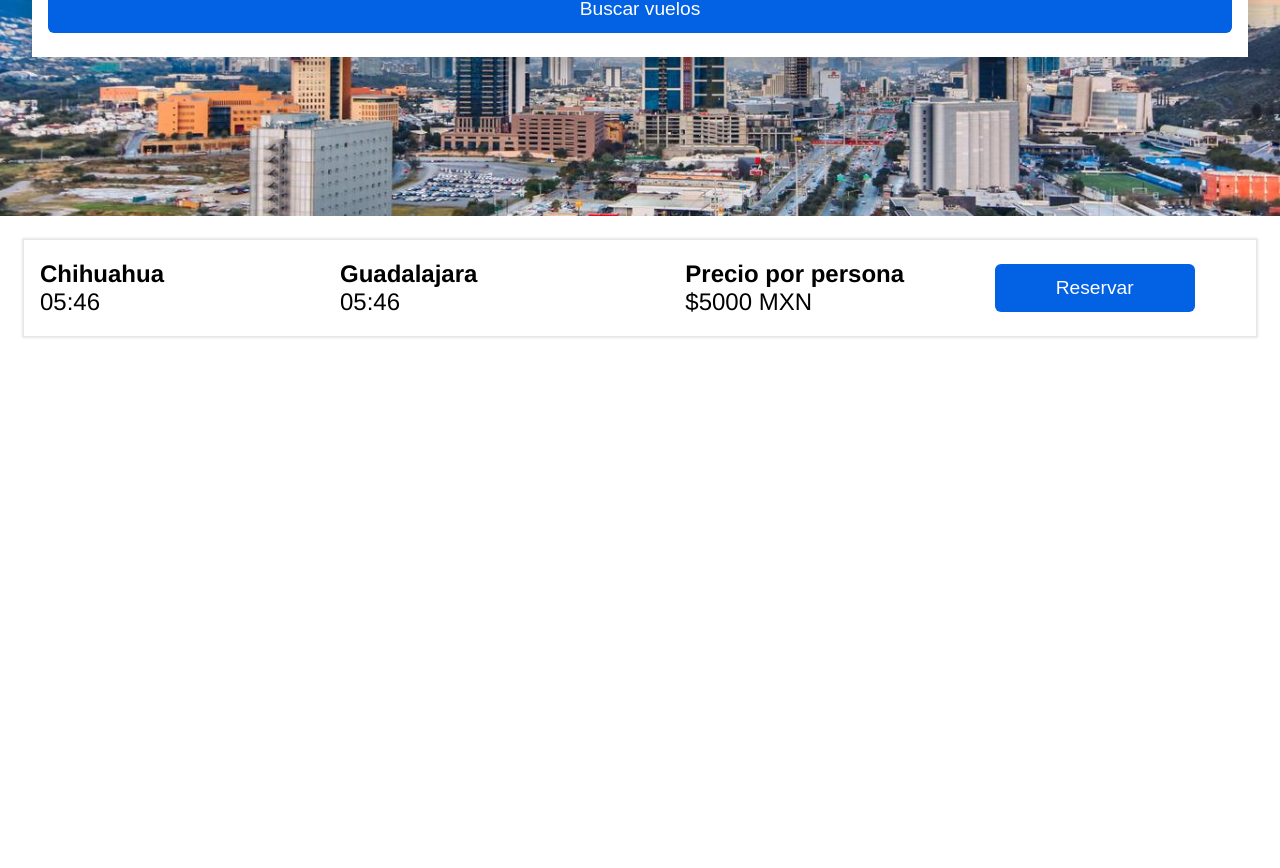
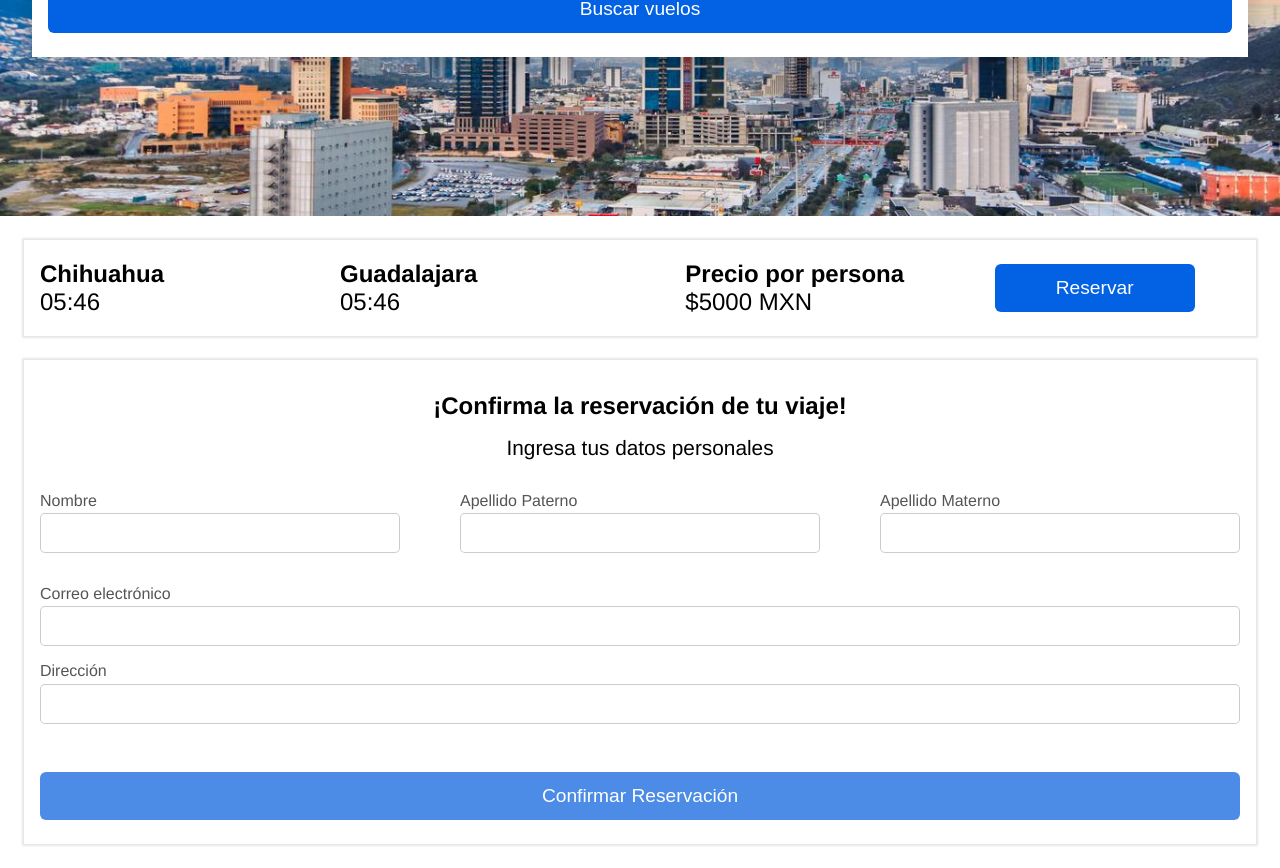
Before and after one commit to AlexisDominguez/TrueHomeTest, a React (Create React App) app: page / in a window 1280 px wide. Shown: the part 369-1237 px from the top of the page. Before the commit the page ends 800 px from the top, so only its background shows below. Built offline with nearby package versions, Linux system fonts and the light colour scheme.

Commit message:
Added booking form

```diff
--- /dev/null
+++ b/src/components/TextInput/TextInput.module.css
@@ -0,0 +1,27 @@
+.textInputLabel {
+  display: block;
+  margin-bottom: 0.2rem;
+  color: #555;
+}
+
+.textInput {
+  padding: 0.5rem;
+  font-size: 1.2rem;
+  border: 1px solid rgba(0, 0, 0, 0.2);
+  border-radius: 5px;
+  box-shadow: none;
+  transition: 0.2s;
+  width: 100%;
+}
+
+.textInput:focus {
+  border-color: var(--main-color);
+  transition: 0.2s;
+  outline: none;
+  box-shadow: 0 0 5px 0px var(--main-color);
+}
+
+.errorMessage {
+  margin-top: 0.2rem;
+  color: var(--error-color);
+}
--- /dev/null
+++ b/src/components/TextInput/TextInput.tsx
@@ -0,0 +1,42 @@
+import { ChangeEvent, FC } from "react";
+import styles from "./TextInput.module.css";
+
+interface ITextInputProps {
+  value?: number | string;
+  label: string;
+  error: boolean;
+  errorMessage: string;
+  containerClassName?: string;
+  onChange: (event: ChangeEvent<HTMLInputElement>) => void;
+  name?: string;
+  required?: boolean;
+}
+
+const TextInput: FC<ITextInputProps> = (props) => {
+  const {
+    value,
+    onChange,
+    error,
+    containerClassName,
+    errorMessage,
+    label,
+    name,
+    required,
+  } = props;
+  return (
+    <div className={containerClassName}>
+      <label className={styles.textInputLabel}>{label}</label>
+      <input
+        type="text"
+        name={name}
+        value={value}
+        required={required}
+        onChange={onChange}
+        className={styles.textInput}
+      />
+      {error && <div className={styles.errorMessage}>{errorMessage}</div>}
+    </div>
+  );
+};
+
+export default TextInput;
--- /dev/null
+++ b/src/components/TextInput/index.ts
@@ -0,0 +1 @@
+export { default } from "./TextInput";
--- /dev/null
+++ b/src/models/Customer.tsx
@@ -0,0 +1,7 @@
+export interface ICustomer {
+  name: string;
+  lastName: string;
+  secondLastName: string;
+  address: string;
+  email: string;
+}
--- /dev/null
+++ b/src/modules/BookingForm/BookingForm.module.css
@@ -0,0 +1,32 @@
+.bookingFormContainer {
+  margin: 1.5rem;
+  width: auto;
+}
+
+.bookingFormNameInputs {
+  display: flex;
+  justify-content: space-between;
+}
+
+.bookingFromInputContainer {
+  width: 30%;
+  margin: 1rem 0;
+}
+
+.bookingFormInputs {
+  margin: 1rem 0;
+}
+
+.bookingFormTitle {
+  text-align: center;
+  font-size: 1.5rem;
+  font-weight: bold;
+  margin-top: 1rem;
+  margin-bottom: 1rem;
+}
+
+.bookingFormSubTitle {
+  text-align: center;
+  font-size: 1.3rem;
+  margin-bottom: 1rem;
+}
--- /dev/null
+++ b/src/modules/BookingForm/BookingForm.tsx
@@ -0,0 +1,112 @@
+import { ChangeEvent, useState } from "react";
+import Card from "../../components/Card";
+import TextInput from "../../components/TextInput";
+import styles from "./BookingForm.module.css";
+import { ICustomer } from "../../models/Customer";
+import Button from "../../components/Button";
+import { nameValidation } from "../../utils/nameValidation";
+import { emailValidation } from "../../utils/emailValidation";
+import { isStringEmpty } from "../../utils/notEmptyStringValidation";
+
+const BookingForm = () => {
+  const [customer, setCustomer] = useState<ICustomer>({
+    name: "",
+    lastName: "",
+    secondLastName: "",
+    address: "",
+    email: "",
+  });
+
+  const isValidForm = (): boolean => {
+    const { name, lastName, secondLastName, address, email } = customer;
+
+    if (
+      !nameValidation(name) ||
+      !nameValidation(lastName) ||
+      !nameValidation(secondLastName) ||
+      isStringEmpty(address) ||
+      !emailValidation(email)
+    ) {
+      return false;
+    }
+
+    return true;
+  };
+
+  const handleCustomerInformation = (
+    event: ChangeEvent<HTMLInputElement>
+  ): void => {
+    setCustomer({ ...customer, [event.target.name]: event.target.value });
+  };
+
+  const handleConfirmBooking = (): void => {};
+
+  console.log(isValidForm());
+
+  return (
+    <Card containerClass={styles.bookingFormContainer} softCard>
+      <div className={styles.bookingFormTitle}>
+        ¡Confirma la reservación de tu viaje!
+      </div>
+      <div className={styles.bookingFormSubTitle}>
+        Ingresa tus datos personales
+      </div>
+      <div className={styles.bookingFormNameInputs}>
+        <TextInput
+          value={customer.name}
+          name="name"
+          label="Nombre"
+          error={!!customer.name && !nameValidation(customer.name)}
+          containerClassName={styles.bookingFromInputContainer}
+          errorMessage="Ingresa un nombre válido"
+          onChange={handleCustomerInformation}
+          required
+        />
+        <TextInput
+          value={customer.secondLastName}
+          name="secondLastName"
+          label="Apellido Paterno"
+          containerClassName={styles.bookingFromInputContainer}
+          error={
+            !!customer.secondLastName &&
+            !nameValidation(customer.secondLastName)
+          }
+          errorMessage="Ingresa un nombre válido"
+          onChange={handleCustomerInformation}
+        />
+        <TextInput
+          value={customer.lastName}
+          name="lastName"
+          label="Apellido Materno"
+          containerClassName={styles.bookingFromInputContainer}
+          error={!!customer.lastName && !nameValidation(customer.lastName)}
+          errorMessage="Ingresa un nombre válido"
+          onChange={handleCustomerInformation}
+        />
+      </div>
+      <TextInput
+        value={customer.email}
+        name="email"
+        label="Correo electrónico"
+        containerClassName={styles.bookingFormInputs}
+        error={!!customer.email && !emailValidation(customer.email)}
+        errorMessage="Ingresa un correo válido"
+        onChange={handleCustomerInformation}
+      />
+      <TextInput
+        value={customer.address}
+        name="address"
+        label="Dirección"
+        containerClassName={styles.bookingFormInputs}
+        error={!!customer.address && isStringEmpty(customer.address)}
+        errorMessage="Ingresa un correo válido"
+        onChange={handleCustomerInformation}
+      />
+      <Button disabled={!isValidForm()} onClick={handleConfirmBooking}>
+        Confirmar Reservación
+      </Button>
+    </Card>
+  );
+};
+
+export default BookingForm;
--- /dev/null
+++ b/src/modules/BookingForm/index.ts
@@ -0,0 +1 @@
+export { default } from "./BookingForm";
--- a/src/screens/Home/Home.tsx
+++ b/src/screens/Home/Home.tsx
@@ -3,6 +3,7 @@ import ImageSlide from "../../components/ImageSlide";
 import FlightSearch from "../../modules/FlightSearch";
 import Card from "../../components/Card";
 import FlightSelection from "../../modules/FlightSelection";
+import BookingForm from "../../modules/BookingForm";
 
 const Home = () => {
   return (
@@ -13,6 +14,7 @@ const Home = () => {
         </Card>
       </ImageSlide>
       <FlightSelection />
+      <BookingForm />
     </MainLayout>
   );
 };
--- /dev/null
+++ b/src/utils/emailValidation.ts
@@ -0,0 +1,4 @@
+export const emailValidation = (email: string): boolean => {
+  const emailRegex = /^[a-zA-Z0-9_.+-]+@[a-zA-Z0-9-]+\.[a-zA-Z0-9-.]+$/;
+  return emailRegex.test(email);
+};
--- /dev/null
+++ b/src/utils/nameValidation.ts
@@ -0,0 +1,6 @@
+export const nameValidation = (name: string): boolean => {
+  const nameRegex =
+    /^[a-zA-ZàáâäãåąčćęèéêëėįìíîïłńòóôöõøùúûüųūÿýżźñçčšžÀÁÂÄÃÅĄĆČĖĘÈÉÊËÌÍÎÏĮŁŃÒÓÔÖÕØÙÚÛÜŲŪŸÝŻŹÑßÇŒÆČŠŽ∂ð ']+$/u;
+
+  return nameRegex.test(name);
+};
--- /dev/null
+++ b/src/utils/notEmptyStringValidation.ts
@@ -0,0 +1,3 @@
+export const isStringEmpty = (string: string): boolean => {
+  return string.trim() === "";
+};
```
Also changed, not shown: src/modules/FlightSelection/FlightSelection.module.css (deleted, +0 -50 lines).
